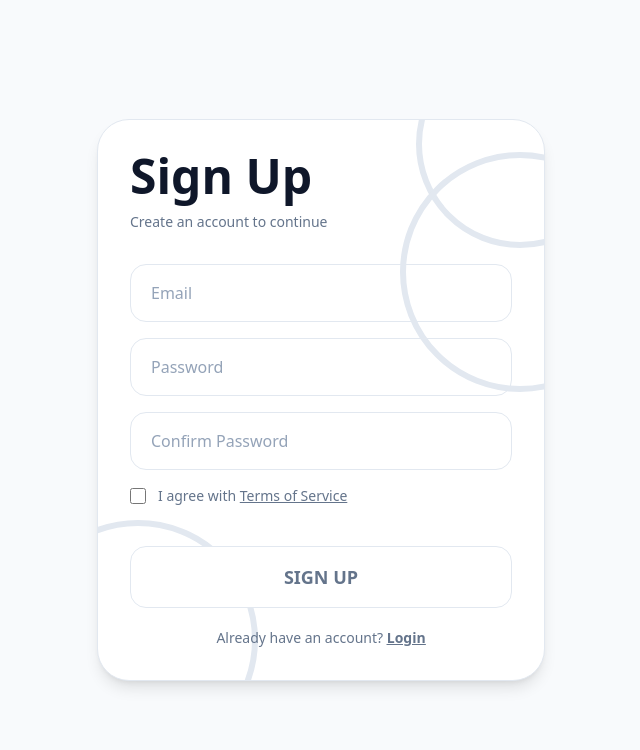
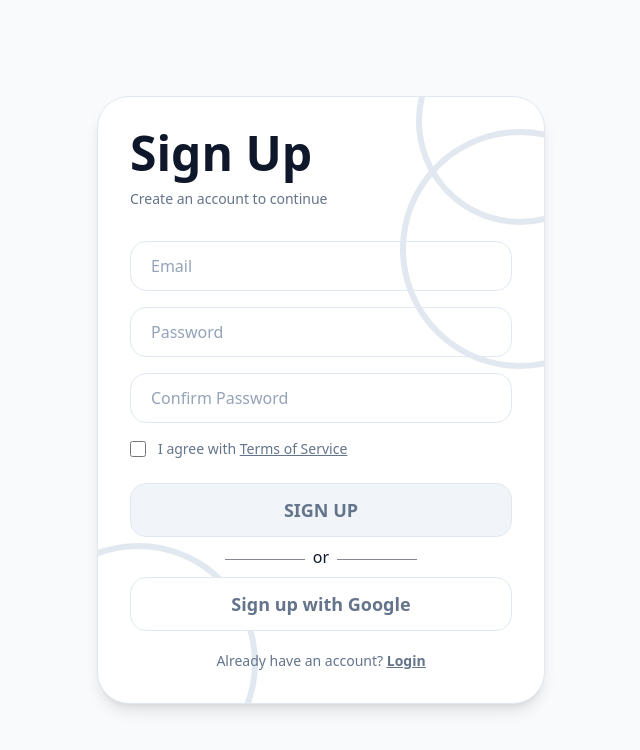
Before and after one commit to Aisha-shaikh578/CampusVault, a Next.js app: page /dashboard in a window 1280 px wide. Shown: the top 750 px of the page, without its empty margins (319-959 px from the left). Built offline with nearby package versions, Linux system fonts and the light colour scheme; no server answers.

Commit message:
Improved Sign up page UI

```diff
--- a/app/signup/page.tsx
+++ b/app/signup/page.tsx
@@ -142,7 +142,7 @@ export default function SignupPage() {
                   placeholder="Email"
                   value={email}
                   onChange={handleEmail}
-                  className={`w-full rounded-2xl border px-5 py-4 outline-none transition ${errors.email ? 'border-(--danger) focus:border-(--danger)' : 'border-(--border) focus:border-black'}`}
+                  className={`w-full rounded-2xl border px-5 py-3 outline-none transition ${errors.email ? 'border-(--danger) focus:border-(--danger)' : 'border-(--border) focus:border-black'}`}
                 />
                 {errors.email && <p className="mt-1 text-sm text-red-600">{errors.email}</p>}
               </div>
@@ -153,7 +153,7 @@ export default function SignupPage() {
                   placeholder="Password"
                   value={password}
                   onChange={handlePassword}
-                  className={`w-full rounded-2xl border px-5 py-4 outline-none transition ${errors.password ? 'border-(--danger) focus:border-(--danger)' : 'border-(--border) focus:border-black'}`}
+                  className={`w-full rounded-2xl border px-5 py-3 outline-none transition ${errors.password ? 'border-(--danger) focus:border-(--danger)' : 'border-(--border) focus:border-black'}`}
                 />
                 {errors.password && <p className="mt-1 text-sm text-red-600">{errors.password}</p>}
               </div>
@@ -164,7 +164,7 @@ export default function SignupPage() {
                   placeholder="Confirm Password"
                   value={confirmPassword}
                   onChange={handleConfirmPassword}
-                  className={`w-full rounded-2xl border px-5 py-4 outline-none transition ${errors.confirmPassword ? 'border-(--danger) focus:border-(--danger)' : 'border-(--border) focus:border-black'}`}
+                  className={`w-full rounded-2xl border px-5 py-3 outline-none transition ${errors.confirmPassword ? 'border-(--danger) focus:border-(--danger)' : 'border-(--border) focus:border-black'}`}
                 />
                 {errors.confirmPassword && <p className="mt-1 text-sm text-red-600">{errors.confirmPassword}</p>}
               </div>
@@ -183,7 +183,7 @@ export default function SignupPage() {
                     I agree with{" "}
                     <Link
                      href='/signup/terms'
-                     className="underline font-medium cursor-pointer">
+                     className="underline font-medium cursor-pointer hover:text-(--text-primary)">
                       Terms of Service
                     </Link>
                   </span>
@@ -192,8 +192,7 @@ export default function SignupPage() {
               </div>
             </div>
 
-            {/* Bottom Curved Area */}
-            <div className="relative mt-10">
+            <div className="relative mt-6">
               <div className="relative flex flex-col items-center">
                 <button
                   className="
@@ -201,12 +200,12 @@ export default function SignupPage() {
                     rounded-2xl
                     border
                     border-(--border)
-                    bg-(--surface)
+                    bg-(--surface-variant)
                     text-(--text-secondary)
-                    py-4
+                    py-3
                     text-lg
                     font-semibold
-                    hover:bg-(--surface-variant)
+                    hover:bg-(--surface)
                     transition
                     cursor-pointer
                     disabled:cursor-not-allowed
@@ -218,9 +217,39 @@ export default function SignupPage() {
                   {isLoading ? 'Creating Account...' : 'SIGN UP'}
                 </button>
 
+                <div className="flex gap-2 items-center my-2">
+                  <div className="h-0.5 w-20 opacity-50 pt-1"><hr/></div>
+                  <div>or</div>
+                  <div className="h-0.5 w-20 opacity-50 pt-1"><hr/></div>
+                </div>
+
+                {/* Google Sign Up */}
+                <button
+                  className="
+                    w-full
+                    rounded-2xl
+                    border
+                    border-(--border)
+                    bg-(--surface)
+                    text-(--text-secondary)
+                    py-3
+                    text-lg
+                    font-semibold
+                    hover:bg-(--surface-variant)
+                    transition
+                    cursor-pointer
+                    disabled:cursor-not-allowed
+                    disabled:opacity-70
+                  "
+                  // onClick={signUpWithGoogle}
+                  disabled={isLoading}
+                >
+                  {isLoading ? 'Creating Account...' : 'Sign up with Google'}
+                </button>
+
                 <p className="mt-5 text-sm text-(--text-secondary)">
                   Already have an account?{" "}
-                  <span className="font-semibold underline cursor-pointer">
+                  <span className="font-semibold underline cursor-pointer hover:text-(--text-primary)">
                     <Link href='/login'>
                       Login
                     </Link>
```
